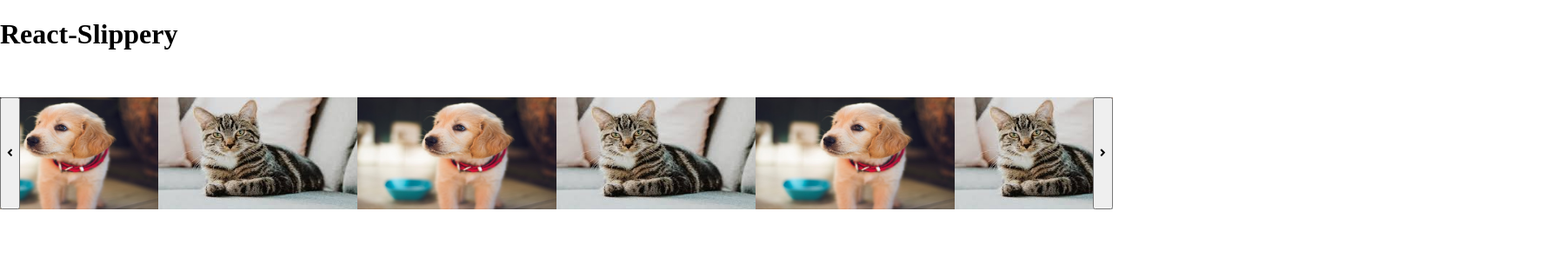
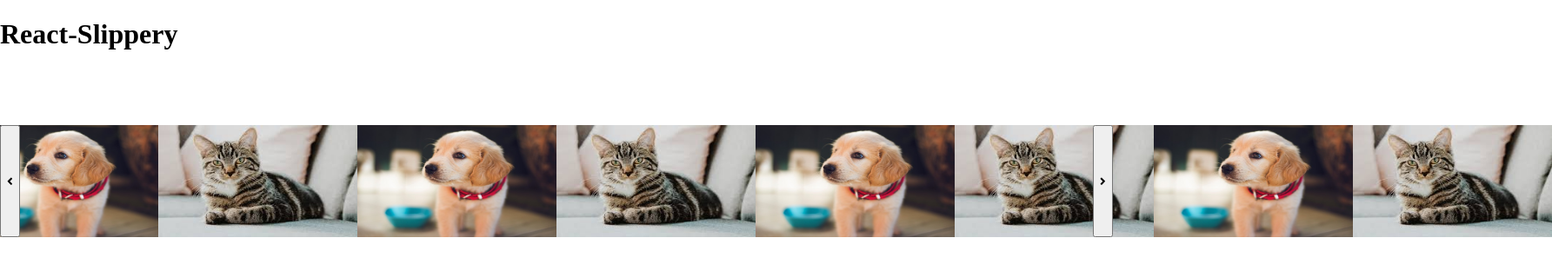
Before and after one commit to GlynL/react-slippery, a React (Create React App) app: page / in a window 1280 px wide. Shown: the top 312 px of the page at 87% size, 1785 px wide, since content can reach past the window. Built offline with nearby package versions, Linux system fonts and the light colour scheme.

Commit message:
hover transitions

```diff
--- /dev/null
+++ b/src/Slide.js
@@ -0,0 +1,28 @@
+import React, { useState } from "react";
+
+export default ({ size, image, transition, translate }) => {
+  const [hovered, setHovered] = useState(false);
+  const [hoverTransition, setTransition] = useState(false);
+  const { height, width } = size;
+  return (
+    <div
+      className="slide"
+      style={{
+        height: `${hovered ? height * 2 : height}px`,
+        width: `${hovered ? width * 2 : width}px`,
+        transition: hoverTransition ? "width 0.5s, height 0.5s" : transition,
+        transform: `translateX(${translate})`
+      }}
+      onMouseEnter={() => {
+        setHovered(true);
+        setTransition(true);
+      }}
+      onMouseLeave={() => {
+        setHovered(false);
+        setTimeout(() => setTransition(false), 500);
+      }}
+    >
+      {image}
+    </div>
+  );
+};
--- a/src/Slider.js
+++ b/src/Slider.js
@@ -1,32 +1,12 @@
-import React, { useState, useReducer, useEffect, useRef } from "react";
+import React, { useState, useReducer, useEffect } from "react";
 import { FontAwesomeIcon } from "@fortawesome/react-fontawesome";
 import { faAngleLeft, faAngleRight } from "@fortawesome/free-solid-svg-icons";
+import Slide from "./Slide";
 
-const slideStyle = {
-  display: "flex",
-  alignItems: "center",
-  justifyContent: "center",
-  overflow: "hidden",
-  height: 129 * 1.5 + "px"
-};
-
-const previousBtn = {
-  position: "absolute",
-  left: 0,
-  zIndex: 1,
-  height: "129px"
-};
-
-const nextBtn = {
-  position: "absolute",
-  zIndex: 1,
-
-  right: 0,
-  height: "129px"
-};
-
+// reducer for main state
 function reducer(state, action) {
   switch (action.type) {
+    // next & prev  remove the transition animation
     case "next":
       return {
         ...state,
@@ -39,11 +19,13 @@ function reducer(state, action) {
         translate: "0",
         transition: "none"
       };
+    //adds transition and translate onto slides
     case "translate":
       return { ...state, translate: action.payload, transition: "all 0.5s" };
-    case "slideChange":
+    //  changes current images to be in view - runs on state.images & state.translate changes
+    case "setViewImages":
       return { ...state, viewImages: action.payload };
-
+    // set all images array
     case "setImages":
       return { ...state, images: action.payload };
     default:
@@ -52,8 +34,10 @@ function reducer(state, action) {
 }
 
 export default ({ images }) => {
+  // put size into state - no changes atm
   const [size, setSize] = useState({ height: 129, width: 229 });
 
+  // setup reducer with initial state
   const [state, dispatch] = useReducer(reducer, {
     translate: "0",
     images: [],
@@ -63,13 +47,7 @@ export default ({ images }) => {
   // setup images into slides
   useEffect(() => {
     const styledImages = images.map((image, idx) => (
-      <img
-        // use es6 unique thing?
-        key={idx}
-        src={image}
-        alt="dog"
-        style={{ height: `${size.height}px`, width: `${size.width}px` }}
-      />
+      <img key={idx} src={image} alt="dog" className="image" />
     ));
 
     dispatch({ type: "setImages", payload: styledImages });
@@ -77,25 +55,30 @@ export default ({ images }) => {
 
   useEffect(() => {
     const payload = state.images.slice(0, 10);
-    dispatch({ type: "slideChange", payload });
+    dispatch({ type: "setViewImages", payload });
   }, [state.translate, state.images]);
 
   function handleClick(e) {
+    // next or prev btn
     const type = e.target.name;
+    // copy images - no mutation
+    const copy = [...state.images];
+
     if (type === "next") {
-      const copy = [...state.images];
+      // remove first item and place it at end
       copy.push(copy.shift());
-
-      dispatch({ type: "translate", payload: "-229px" });
+      // animate slide
+      dispatch({ type: "translate", payload: `-${size.width}px` });
+      // after animation - dispatch next action & set new images
       setTimeout(() => {
         dispatch({ type: "setImages", payload: copy });
         dispatch({ type: "next" });
       }, 500);
     }
+    // refer above comments
     if (type === "prev") {
-      const copy = [...state.images];
       copy.unshift(copy.pop());
-      dispatch({ type: "translate", payload: "229px" });
+      dispatch({ type: "translate", payload: `${size.width}px` });
       setTimeout(() => {
         dispatch({ type: "setImages", payload: copy });
         dispatch({ type: "prev" });
@@ -103,28 +86,35 @@ export default ({ images }) => {
     }
   }
 
+  // create slides from images currently in view state
+  // keep styling in javascript - might add prop option
   const slides = state.viewImages.map(image => (
-    <div
-      key={"slide" + image.key}
-      className="slide"
-      style={{
-        height: `${size.height}px`,
-        width: `${size.width}px`,
-        transition: state.transition,
-        transform: `translateX(${state.translate})`
-      }}
-    >
-      {image}
-    </div>
+    <Slide
+      image={image}
+      size={size}
+      transition={state.transition}
+      translate={state.translate}
+      key={`slide-${image.key}`}
+    />
   ));
 
   return (
-    <div style={slideStyle}>
-      <button name="prev" style={previousBtn} onClick={handleClick}>
+    <div className="slider" style={{ height: size.height * 2 }}>
+      <button
+        style={{ height: size.height }}
+        className="btn btn--prev"
+        name="prev"
+        onClick={handleClick}
+      >
         <FontAwesomeIcon icon={faAngleLeft} />
       </button>
       {slides}
-      <button name="next" style={nextBtn} onClick={handleClick}>
+      <button
+        style={{ height: size.height }}
+        className="btn btn--next"
+        name="next"
+        onClick={handleClick}
+      >
         <FontAwesomeIcon icon={faAngleRight} />
       </button>
     </div>
--- a/src/style.css
+++ b/src/style.css
@@ -4,5 +4,30 @@ body {
 }
 
 .slide:hover {
-  /* transform: scale(1.5); */
+  transition: width 0.5s, height 0.5s;
 }
+
+.slider {
+  display: flex;
+  align-items: center;
+  justify-content: center;
+  overflow: "hidden";
+}
+
+.btn {
+  position: absolute;
+  z-index: 1;
+}
+
+.btn--prev {
+  left: 0;
+}
+
+.btn--next {
+  right: 0;
+}
+
+.image {
+  height: inherit;
+  width: inherit;
+}
```
